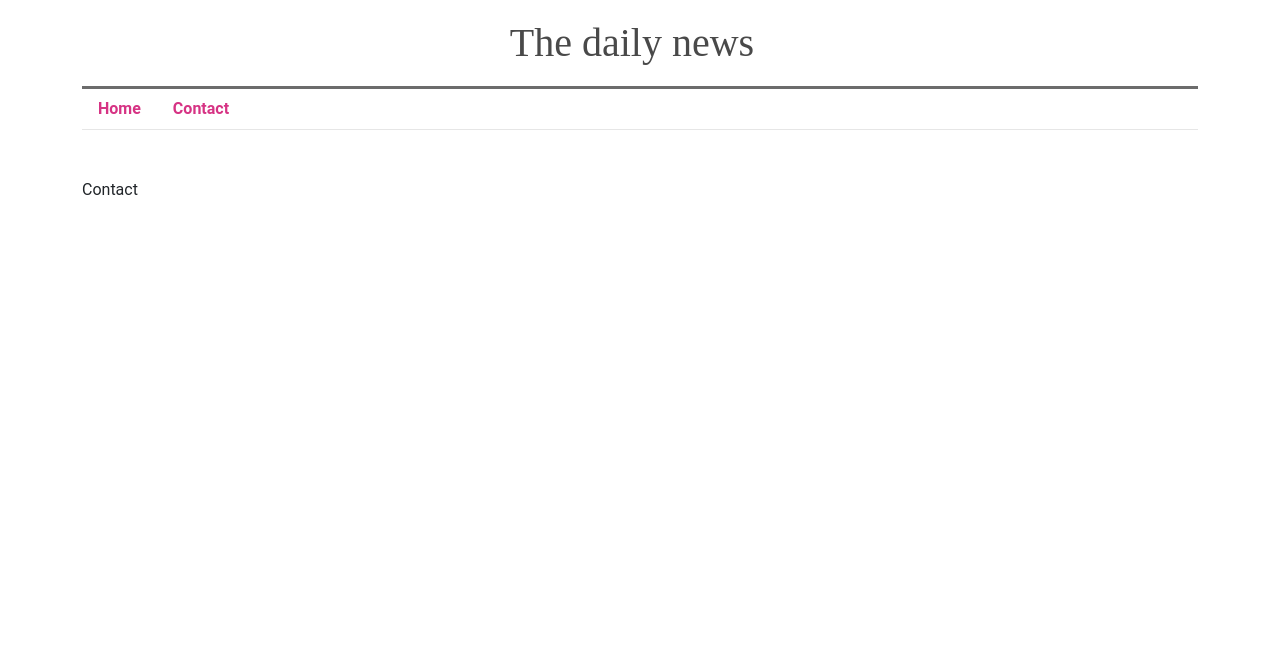
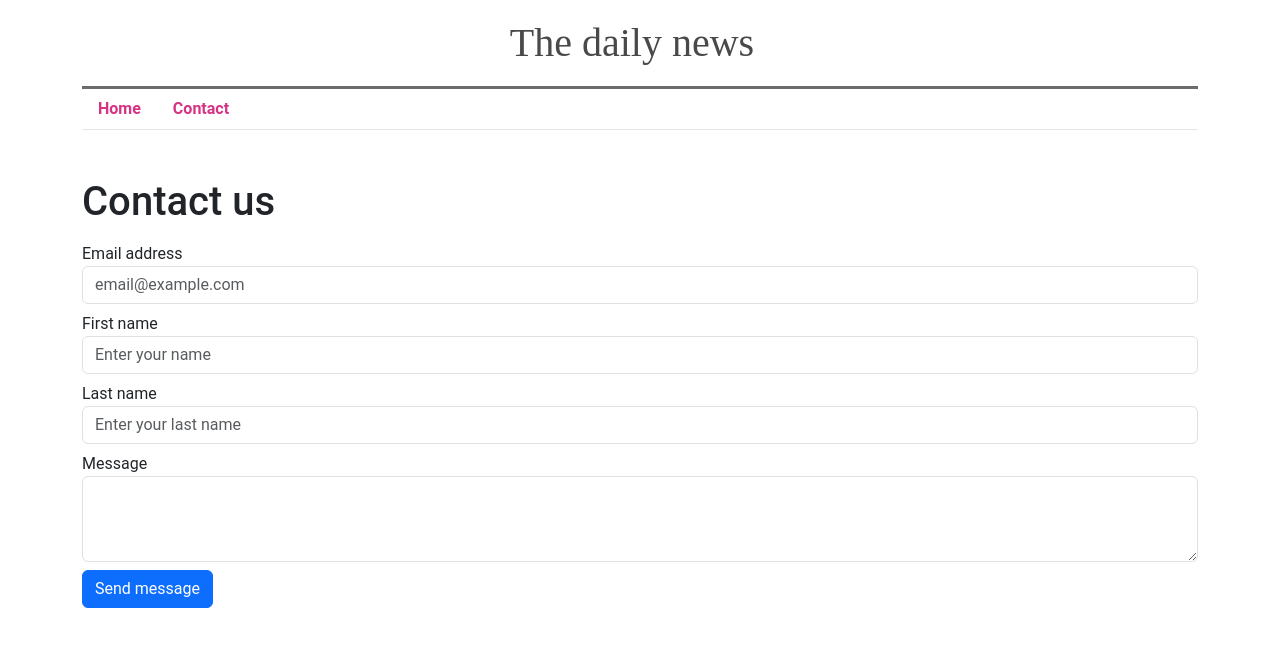
Before and after one commit to Sam-Smolen/React18_2.0, a React (Vite) app in the folder DAILYNEWS/: page /contact in a window 1280 px wide. Shown: the top 646 px of the page. Built offline with nearby package versions, Linux system fonts and the light colour scheme.

Commit message:
add contact form

```diff
--- a/DAILYNEWS/src/components/contact/index.jsx
+++ b/DAILYNEWS/src/components/contact/index.jsx
@@ -1,7 +1,51 @@
 const Contact = () => {
+
     return(
         <>
-            Contact
+            <h1>Contact us</h1>
+            <form className="mt-3">
+                <div className="form-group">
+                    <label htmlFor="email">Email address</label>
+                    <input
+                        type='email'
+                        className="form-control"
+                        name="email"
+                        placeholder="email@example.com"
+                    />
+                </div>
+                <div className="form-group mt-2">
+                    <label htmlFor="firstname">First name</label>
+                    <input
+                        type='text'
+                        className="form-control"
+                        name="firstname"
+                        placeholder="Enter your name"
+                    />
+                </div>
+                <div className="form-group mt-2">
+                    <label htmlFor="lastname">Last name</label>
+                    <input
+                        type='text'
+                        className="form-control"
+                        name="lastname"
+                        placeholder="Enter your last name"
+                    />
+                </div>
+                <div className="form-group mt-2">
+                    <label htmlFor="message">Message</label>
+
+                    <textarea
+                        className="form-control"
+                        name="message"
+                        rows={3}
+                    />
+                </div>
+
+                <button type="submit" className="btn btn-primary mt-2">
+                    Send message
+                </button>
+
+            </form>
         </>
     )
 }
```
